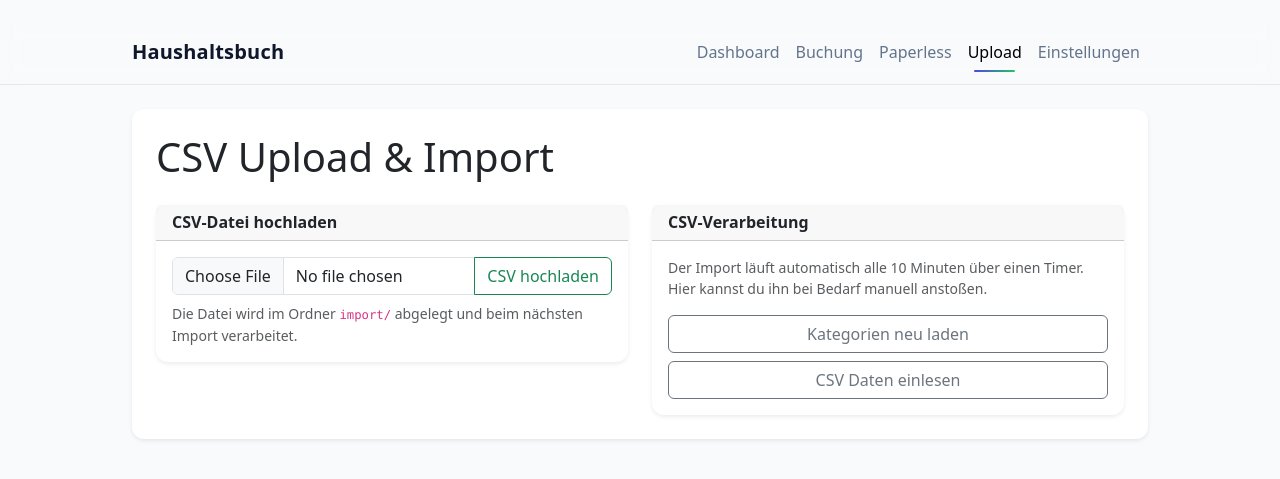
After one commit to Sleepwalker86/Haushaltsbuch, a Flask app: page /upload in a window 1280 px wide. The commit adds this page. Shown: the top 479 px of the page. Run offline with Flask 3, Linux system fonts and the light colour scheme.

Commit message:
Refactor upload functionality and enhance settings page
- Removed the upload tab from the settings page and created a dedicated upload page for CSV file uploads.
- Updated the settings function to redirect to the new upload page instead of the settings page for CSV upload errors.
- Improved navigation in the base template to reflect the new upload page structure.
- Added a new template for the upload page, including forms for CSV file upload and processing options.

```diff
--- a/app.py
+++ b/app.py
@@ -907,8 +907,8 @@ def settings():
         pass
 
     active_tab = request.args.get("tab")
-    if active_tab not in ("upload", "konten", "keywords", "paperless"):
-        active_tab = "konten" if edit_konto else "upload"
+    if active_tab not in ("konten", "keywords", "paperless"):
+        active_tab = "konten"
 
     return render_template(
         "settings.html",
@@ -920,6 +920,12 @@ def settings():
         paperless_config=paperless_config,
         active_tab=active_tab,
     )
+
+
+@app.route("/upload", methods=["GET"])
+def upload():
+    """Separate Seite für CSV-Upload und -Verarbeitung."""
+    return render_template("upload_data.html")
 
 
 @app.route("/paperless", methods=["GET", "POST"])
@@ -966,12 +972,12 @@ def upload_csv():
     file = request.files.get("csv_file")
     if not file or file.filename == "":
         flash("Bitte eine CSV-Datei auswählen.", "error")
-        return redirect(url_for("settings"))
+        return redirect(url_for("upload"))
 
     filename = os.path.basename(file.filename)
     if not filename.lower().endswith(".csv"):
         flash("Nur CSV-Dateien sind erlaubt.", "error")
-        return redirect(url_for("settings"))
+        return redirect(url_for("upload"))
 
     base_dir = os.path.dirname(os.path.abspath(__file__))
     import_dir = os.path.join(base_dir, "import")
@@ -984,7 +990,7 @@ def upload_csv():
     except Exception as exc:
         flash(f"CSV konnte nicht hochgeladen werden: {exc}", "error")
 
-    return redirect(url_for("settings"))
+    return redirect(url_for("upload"))
 
 
 if __name__ == "__main__":
--- a/templates/base.html
+++ b/templates/base.html
@@ -123,8 +123,8 @@
                href="{{ url_for('paperless') }}">Paperless</a>
           </li>
           <li class="nav-item">
-            <a class="nav-link {% if request.endpoint == 'settings' and active_tab == 'upload' %}active{% endif %}"
-               href="{{ url_for('settings', tab='upload') }}">Upload</a>
+            <a class="nav-link {% if request.endpoint == 'upload' %}active{% endif %}"
+               href="{{ url_for('upload') }}">Upload</a>
           </li>
           <li class="nav-item">
             <a class="nav-link {% if request.endpoint == 'settings' and active_tab == 'konten' %}active{% endif %}"
--- a/templates/dashboard.html
+++ b/templates/dashboard.html
@@ -47,7 +47,7 @@
       <input type="text" class="form-control" id="kategorie2_filter" name="kategorie2_filter"
              value="{{ kategorie2_filter }}" placeholder="z.B. Lebensmittel">
     </div>
-    <div class="col-12">
+    <div class="col-12 col-md-3">
       <button type="submit" class="btn btn-primary me-2">Filtern</button>
       <a href="{{ url_for('dashboard') }}" class="text-muted text-decoration-none">Filter löschen</a>
     </div>
--- /dev/null
+++ b/templates/upload_data.html
@@ -0,0 +1,62 @@
+{% extends "base.html" %}
+{% block content %}
+<h1 class="mb-4">CSV Upload & Import</h1>
+
+{% if get_flashed_messages() %}
+  <div class="mb-3">
+    {% for msg in get_flashed_messages(with_categories=true) %}
+      {% set cat, text = msg %}
+      <div class="alert alert-{{ 'success' if cat == 'success' else 'danger' }} alert-dismissible fade show" role="alert">
+        {{ text }}
+        <button type="button" class="btn-close" data-bs-dismiss="alert" aria-label="Close"></button>
+      </div>
+    {% endfor %}
+  </div>
+{% endif %}
+
+<div class="row g-4">
+  <div class="col-12 col-lg-6">
+    <div class="card shadow-sm">
+      <div class="card-header py-2">
+        <h2 class="m-0 h6 fw-bold">CSV-Datei hochladen</h2>
+      </div>
+      <div class="card-body">
+        <form method="post" action="{{ url_for('upload_csv') }}" enctype="multipart/form-data">
+          <div class="input-group">
+            <input type="file" class="form-control" name="csv_file" accept=".csv" required>
+            <button type="submit" class="btn btn-outline-success">
+              CSV hochladen
+            </button>
+          </div>
+        </form>
+        <p class="text-muted small mt-2 mb-0">
+          Die Datei wird im Ordner <code>import/</code> abgelegt und beim nächsten Import verarbeitet.
+        </p>
+      </div>
+    </div>
+  </div>
+
+  <div class="col-12 col-lg-6">
+    <div class="card shadow-sm">
+      <div class="card-header py-2">
+        <h2 class="m-0 h6 fw-bold">CSV-Verarbeitung</h2>
+      </div>
+      <div class="card-body">
+        <p class="text-muted small">
+          Der Import läuft automatisch alle 10 Minuten über einen Timer. Hier kannst du ihn bei Bedarf manuell anstoßen.
+        </p>
+        <form method="post" action="{{ url_for('reload_categories') }}" class="mb-2">
+          <button type="submit" class="btn btn-outline-secondary w-100">
+            Kategorien neu laden
+          </button>
+        </form>
+        <form method="post" action="{{ url_for('import_data') }}">
+          <button type="submit" class="btn btn-outline-secondary w-100">
+            CSV Daten einlesen
+          </button>
+        </form>
+      </div>
+    </div>
+  </div>
+</div>
+{% endblock %}
```
Also changed, not shown: templates/settings.html (+0 -48 lines), 1 other file.
